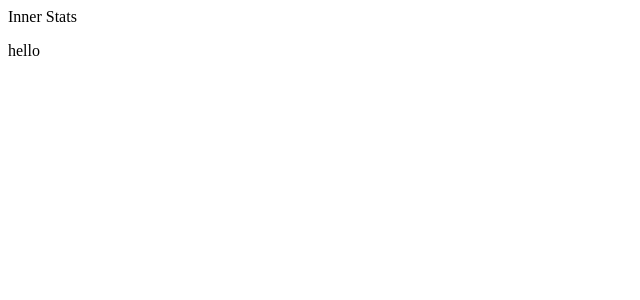
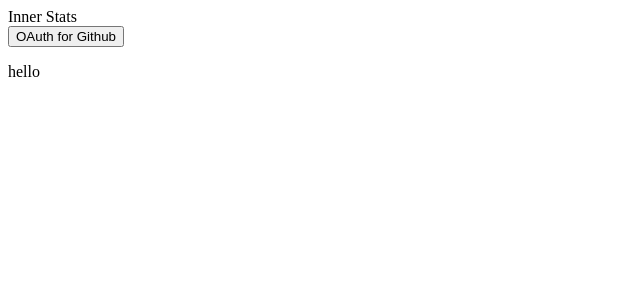
Before and after one commit to HiringGroup/InterStats, a React app: page / in a window 1280 px wide. Shown: the top 300 px of the page, without its empty margins (0-640 px from the left). Built offline with nearby package versions, Linux system fonts and the light colour scheme.

Commit message:
Login component renders

```diff
--- a/client/App.jsx
+++ b/client/App.jsx
@@ -1,24 +1,22 @@
 import React from "react";
 import { Routes, Route, Router, BrowserRouter } from "react-router-dom";
+import Login from './components/Login.jsx';
 
 
 const App = ()=>{
     return (
 
-    <div class='webpage'>
-        <div class='title'>
+    <div className='webpage'>
+        <div className='title'>
             {/* title component */}
             Inner Stats
         </div>
         <BrowserRouter>
-            <div class='content'>
+            <div className='content'>
                 <Routes>
-                    <Route exact path='/'>
-                        {/* login Component */}
-                    </Route>
-                    <Route exact path="/stats">
-                        {/* app page component */}
-                    </Route>
+                    <Route exact path='/' element={<Login/>}/>
+                    <Route exact path="/stats" />
+
                 </Routes>
             </div>
         </BrowserRouter>
--- a/client/components/login.jsx
+++ b/client/components/login.jsx
@@ -1,5 +1,11 @@
-const login = ()=>{
+import React from "react"
+
+const Login = ()=>{
     return (
-        <button>OAuth for Github</button>
+        <div>
+            <button>OAuth for Github</button>
+        </div>
     )
 }
+
+export default Login
```
